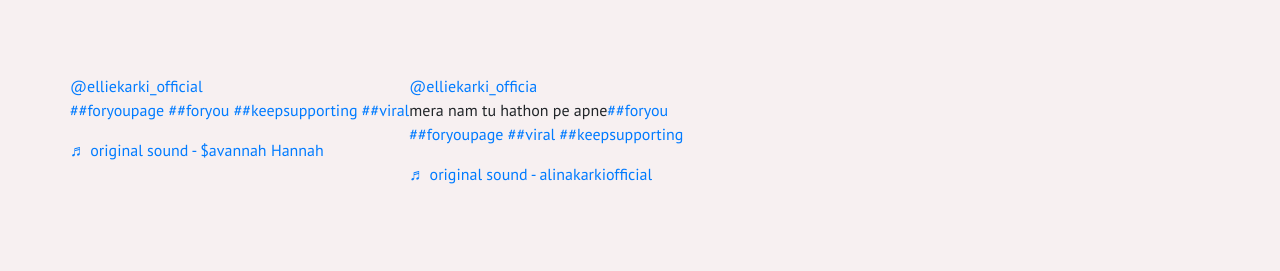
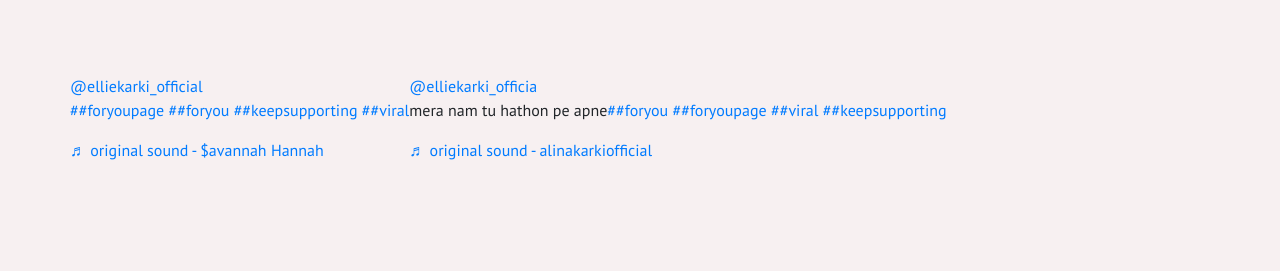
Before and after one commit to Alinalamakarki/Alinalamakarki.github.io, a plain HTML site: page index.html in a window 1280 px wide. Shown: the part 6177-6448 px from the top of the page. Drawn offline with Linux system fonts and the light colour scheme; a script that the page names is missing.

Commit message:
Update index.html

```diff
--- a/index.html
+++ b/index.html
@@ -413,7 +413,7 @@
               <blockquote class="tiktok-embed" cite="https://www.tiktok.com/@elliekarki_official/video/6974325481445313794" data-video-id="6974325481445313794" style="max-width: 605px;min-width: 325px;" > <section> <a target="_blank" title="@elliekarki_official" href="https://www.tiktok.com/@elliekarki_official">@elliekarki_official</a> <p><a title="foryoupage" target="_blank" href="https://www.tiktok.com/tag/foryoupage">##foryoupage</a> <a title="foryou" target="_blank" href="https://www.tiktok.com/tag/foryou">##foryou</a> <a title="keepsupporting" target="_blank" href="https://www.tiktok.com/tag/keepsupporting">##keepsupporting</a> <a title="viral" target="_blank" href="https://www.tiktok.com/tag/viral">##viral</a></p> <a target="_blank" title="♬ original sound - $avannah Hannah" href="https://www.tiktok.com/music/original-sound-6965185364470385414">♬ original sound - $avannah Hannah</a> </section> </blockquote> <script async src="https://www.tiktok.com/embed.js"></script>
           </div>
           <div>
-              <blockquote class="tiktok-embed" cite="https://www.tiktok.com/@elliekarki_official/video/6972895928583834881" data-video-id="6972895928583834881" style="max-width: 305px;min-width: 25px;" > <section> <a title="@elliekarki_official" href="https://www.tiktok.com/@elliekarki_official">@elliekarki_officia</a> <p>mera nam tu hathon pe apne<a title="foryou" href="https://www.tiktok.com/tag/foryou">##foryou</a> <a title="foryoupage" href="https://www.tiktok.com/tag/foryoupage">##foryoupage</a> <a title="viral" href="https://www.tiktok.com/tag/viral">##viral</a> <a title="keepsupporting" href="https://www.tiktok.com/tag/keepsupporting">##keepsupporting</a></p> <a title="♬ original sound - alinakarkiofficial" href="https://www.tiktok.com/music/original-sound-6972895879619414786">♬ original sound - alinakarkiofficial</a> </section> </blockquote> <script async src="https://www.tiktok.com/embed.js"></script>
+              <blockquote class="tiktok-embed" cite="https://www.tiktok.com/@elliekarki_official/video/6972895928583834881" data-video-id="6972895928583834881" style="max-width: 605px;min-width: 325px;" > <section> <a title="@elliekarki_official" href="https://www.tiktok.com/@elliekarki_official">@elliekarki_officia</a> <p>mera nam tu hathon pe apne<a title="foryou" href="https://www.tiktok.com/tag/foryou">##foryou</a> <a title="foryoupage" href="https://www.tiktok.com/tag/foryoupage">##foryoupage</a> <a title="viral" href="https://www.tiktok.com/tag/viral">##viral</a> <a title="keepsupporting" href="https://www.tiktok.com/tag/keepsupporting">##keepsupporting</a></p> <a title="♬ original sound - alinakarkiofficial" href="https://www.tiktok.com/music/original-sound-6972895879619414786">♬ original sound - alinakarkiofficial</a> </section> </blockquote> <script async src="https://www.tiktok.com/embed.js"></script>
           </div>
         </div>
         <h2 class="text-center d-block">Find me on social media</h2>
```
